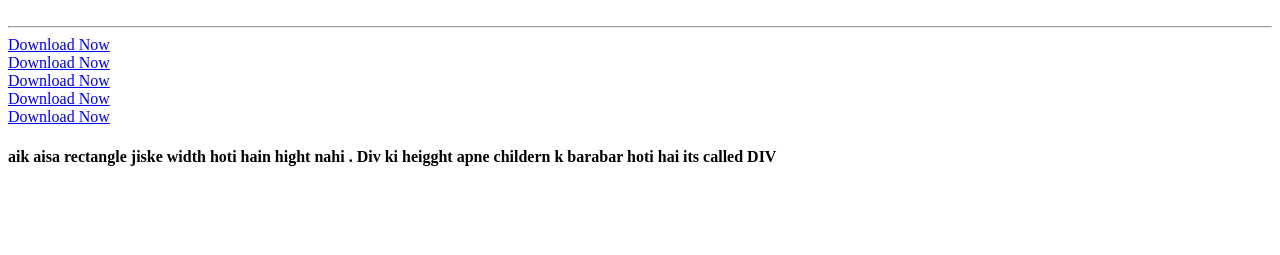
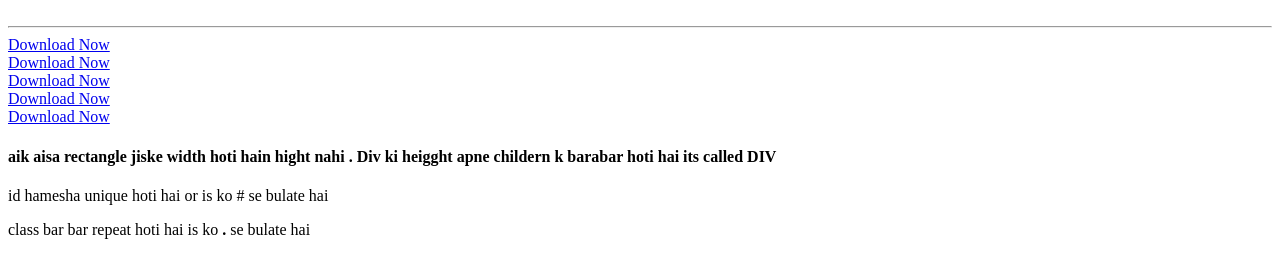
Before and after one commit to codewithaseel21/Html-R, a plain HTML site: page index.html in a window 1280 px wide. Shown: the part 910-1165 px from the top of the page. Before the commit the page ends 1097 px from the top, so only its background shows below. Drawn offline with Linux system fonts and the light colour scheme.

Commit message:
id & class

```diff
--- a/index.html
+++ b/index.html
@@ -18,9 +18,9 @@
     <!--img tag  -->
     <!--hr tag  -->
     <!--a tag  -->
-    <!--  -->
-    <!--  -->
-    <!--  -->
+    <!--div  -->
+    <!--id  -->
+    <!--class  -->
     <!--  -->
     <!--  -->
 
@@ -81,7 +81,8 @@
             called <b>DIV</b></div>
     </h4>
 
-
+    <p id="chal nikal"> id hamesha unique hoti hai or is ko # se bulate hai </p>
+    <p class="aja"> class bar bar repeat hoti hai is ko <b>.</b> se bulate hai</p>
 
 </body>
 
```
